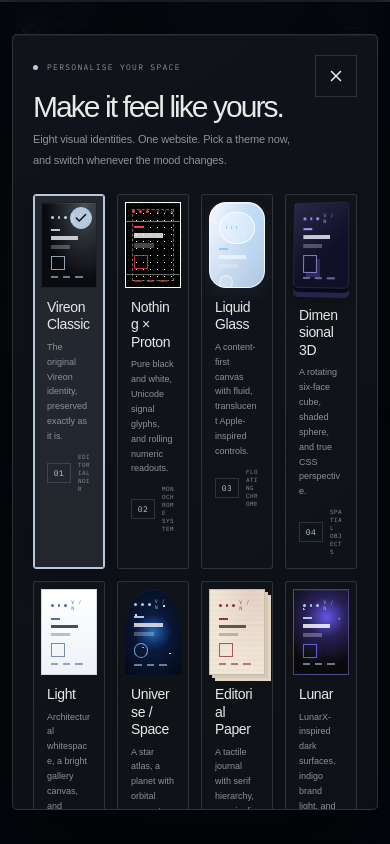
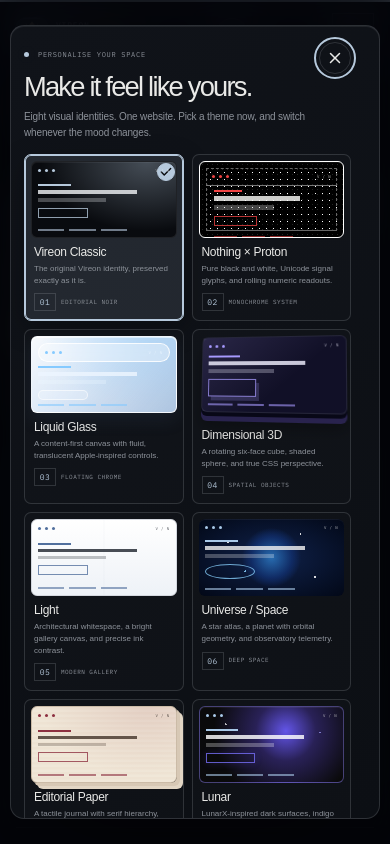
Before and after one commit to VireonNoctis/VireonNoctis.github.io, a Next.js app: page / in a window 390 px wide. Shown: the top 844 px of the page. Built offline with nearby package versions, Linux system fonts and the light colour scheme; no server answers; a web font is replaced by a local one.

Commit message:
Fix first-visit theme picker and compact theme control

```diff
--- a/app/layout.tsx
+++ b/app/layout.tsx
@@ -8,6 +8,7 @@
 import "./themes/universe.css";
 import "./themes/paper.css";
 import "./themes/lunar.css";
+import "./theme-picker.css";
 import { ThemeProvider } from "./theme-system";
 
 export const metadata: Metadata = {
--- /dev/null
+++ b/app/theme-picker.css
@@ -0,0 +1,114 @@
+/* Theme picker: durable top layer, responsive selection grid, and compact header control. */
+.theme-picker-backdrop {
+  position: fixed !important;
+  inset: 0 !important;
+  z-index: 2147483000 !important;
+  display: grid !important;
+  place-items: center;
+  width: 100%;
+  height: 100dvh;
+  padding: clamp(12px, 2.5vw, 28px);
+  overflow: hidden;
+  isolation: isolate;
+  overscroll-behavior: contain;
+  background: rgba(3, 5, 10, .78);
+  backdrop-filter: blur(20px) saturate(120%);
+  -webkit-backdrop-filter: blur(20px) saturate(120%);
+}
+.theme-picker-dialog {
+  width: min(100%, 1080px);
+  max-height: min(90dvh, 900px);
+  box-sizing: border-box;
+  overflow: auto;
+  overscroll-behavior: contain;
+  scrollbar-gutter: stable;
+  padding: clamp(18px, 2.5vw, 30px);
+  border-radius: clamp(8px, 1vw, 16px);
+  box-shadow: 0 38px 120px rgba(0, 0, 0, .5), inset 0 1px rgba(255,255,255,.07);
+}
+.theme-picker-head { gap: 18px; margin-bottom: clamp(14px, 2vw, 22px); }
+.theme-picker-heading h2 { max-width: 760px; font-size: clamp(28px, 4vw, 48px); line-height: .98; }
+.theme-picker-close { flex: 0 0 36px; width: 36px; height: 36px; border-radius: 50%; }
+.theme-picker-grid { grid-template-columns: repeat(4, minmax(0, 1fr)); gap: clamp(8px, 1.1vw, 12px); }
+.theme-card { min-height: 0; border-radius: 8px; padding: 7px; }
+.theme-card-copy { gap: 5px; padding: 9px 5px 4px; }
+.theme-card-name { font-size: 13px; }
+.theme-card-description { min-height: 42px; font-size: 9px; line-height: 1.55; }
+.theme-card-meta { flex-wrap: wrap; line-height: 1.45; }
+.theme-card-index { min-width: 22px; height: 18px; }
+.theme-preview { min-height: 76px; aspect-ratio: 1.75; border-radius: 6px; }
+.theme-picker-footer { align-items: center; gap: 12px; margin-top: 16px; padding-top: 16px; }
+.theme-picker-actions { flex-shrink: 0; gap: 7px; }
+.theme-picker-secondary, .theme-picker-apply { min-height: 38px; gap: 7px; padding-inline: 11px; border-radius: 6px; font-size: 8px; }
+.theme-picker-apply svg { width: 13px; height: 13px; }
+
+html[data-theme] .theme-switcher {
+  min-width: 0 !important;
+  width: auto !important;
+  max-width: 116px;
+  min-height: 32px !important;
+  height: 32px !important;
+  margin-left: 8px !important;
+  padding: 0 8px !important;
+  gap: 6px !important;
+  border-radius: 999px;
+  font-size: 8px !important;
+  letter-spacing: .035em;
+  line-height: 1;
+}
+html[data-theme] .theme-switcher > svg { flex: 0 0 auto; width: 13px; height: 13px; }
+html[data-theme] .theme-switcher-label,
+html[data-theme] .theme-switcher-index { display: none !important; }
+html[data-theme] .theme-switcher-current {
+  display: inline-block;
+  max-width: 64px;
+  overflow: hidden;
+  text-overflow: ellipsis;
+  white-space: nowrap;
+  font-size: 8px;
+}
+html[data-theme] .theme-switcher:focus-visible { outline: 2px solid var(--theme-accent); outline-offset: 3px; }
+
+@media (max-width: 1000px) {
+  .theme-picker-dialog { max-height: min(92dvh, 860px); }
+  .theme-picker-grid { grid-template-columns: repeat(2, minmax(0, 1fr)); }
+  .theme-preview { min-height: 72px; }
+}
+@media (max-width: 640px) {
+  .theme-picker-backdrop { padding: 10px; place-items: center; }
+  .theme-picker-dialog { width: 100%; max-height: 94dvh; padding: 16px 13px 13px; border-radius: 14px; }
+  .theme-picker-head { gap: 10px; margin-bottom: 14px; }
+  .theme-modal-eyebrow { font-size: 7px; letter-spacing: .1em; }
+  .theme-picker-heading h2 { max-width: 290px; margin-top: 10px; font-size: clamp(25px, 7vw, 34px); line-height: .98; }
+  .theme-picker-heading p { font-size: 10px; line-height: 1.55; }
+  .theme-picker-close { flex-basis: 32px; width: 32px; height: 32px; }
+  .theme-picker-grid { gap: 8px; }
+  .theme-card { padding: 6px; border-radius: 7px; }
+  .theme-preview { min-height: 62px; padding: 6px; aspect-ratio: 1.9; }
+  .theme-preview-top span { font-size: 4px; }
+  .theme-preview-content { gap: 4px; }
+  .theme-preview-content em { height: 10px; }
+  .theme-card-copy { gap: 4px; padding: 7px 3px 3px; }
+  .theme-card-name { font-size: 12px; line-height: 1.2; }
+  .theme-card-description { min-height: 0; font-size: 8px; line-height: 1.45; }
+  .theme-card-meta { font-size: 6px; gap: 5px; }
+  .theme-card-check { top: 8px; right: 8px; width: 18px; height: 18px; }
+  .theme-picker-footer { align-items: stretch; flex-direction: column; gap: 12px; margin-top: 13px; padding-top: 12px; }
+  .theme-picker-footer p { font-size: 10px; }
+  .theme-picker-actions { width: 100%; }
+  .theme-picker-secondary, .theme-picker-apply { flex: 1; min-height: 38px; padding-inline: 8px; font-size: 8px; }
+  html[data-theme] .theme-switcher {
+    width: 32px !important;
+    min-width: 32px !important;
+    max-width: 32px;
+    padding: 0 !important;
+    margin-left: 6px !important;
+    justify-content: center;
+    gap: 0 !important;
+    border-radius: 50%;
+  }
+  html[data-theme] .theme-switcher-current { display: none; }
+}
+@media (prefers-reduced-motion: reduce) {
+  .theme-picker-dialog { animation: none; }
+}
--- a/app/theme-system.tsx
+++ b/app/theme-system.tsx
@@ -6,10 +6,12 @@
   useContext,
   useEffect,
   useMemo,
+  useRef,
   useState,
   type ReactNode,
 } from "react";
 import { AnimatePresence, motion, useReducedMotion } from "framer-motion";
+import { createPortal } from "react-dom";
 import { ArrowRight, Check, Palette, X } from "lucide-react";
 
 export const THEMES = [
@@ -24,7 +26,8 @@
 ] as const;
 
 export type ThemeId = (typeof THEMES)[number]["id"];
-const STORAGE_KEY = "vireon-noctis-theme";
+const STORAGE_KEY = "vireon-noctis-theme-v2";
+const LEGACY_STORAGE_KEY = "vireon-noctis-theme";
 
 type ThemeContextValue = {
   theme: ThemeId;
@@ -51,15 +54,25 @@
   useEffect(() => {
     try {
       const saved = window.localStorage.getItem(STORAGE_KEY);
+
       if (isThemeId(saved)) {
         setTheme(saved);
         setHasPreference(true);
       } else {
+        // Preserve existing visitors' selection and show the refreshed theme picker once.
+        const legacySaved = window.localStorage.getItem(LEGACY_STORAGE_KEY);
+        if (isThemeId(legacySaved)) {
+          setTheme(legacySaved);
+          setHasPreference(true);
+        }
+
         setPickerOpen(true);
       }
     } catch {
+      // If storage is blocked, the picker still works for the current session.
       setPickerOpen(true);
     }
+
     setReady(true);
   }, []);
 
@@ -76,9 +89,11 @@
   const applyTheme = useCallback(() => {
     try {
       window.localStorage.setItem(STORAGE_KEY, theme);
+      window.localStorage.removeItem(LEGACY_STORAGE_KEY);
     } catch {
       // Keep the selected theme for the current session if storage is unavailable.
     }
+
     setHasPreference(true);
     setPickerOpen(false);
   }, [theme]);
@@ -94,14 +109,16 @@
   return (
     <ThemeContext.Provider value={value}>
       {children}
+      {ready ? (
         <ThemePickerDialog
-        open={ready && isPickerOpen}
+          open={isPickerOpen}
           theme={theme}
           hasPreference={hasPreference}
           onPreview={previewTheme}
           onApply={applyTheme}
           onClose={closePicker}
         />
+      ) : null}
     </ThemeContext.Provider>
   );
 }
@@ -114,8 +131,7 @@
 
 export function ThemeSwitcher() {
   const { theme, openPicker } = useThemeContext();
-  const selectedIndex = THEMES.findIndex((item) => item.id === theme);
-  const selectedTheme = THEMES[selectedIndex] ?? THEMES[0];
+  const selectedTheme = THEMES.find((item) => item.id === theme) ?? THEMES[0];
 
   return (
     <button
@@ -124,12 +140,10 @@
       onClick={openPicker}
       aria-label={`Change website theme. Current theme: ${selectedTheme.name}`}
       aria-haspopup="dialog"
+      aria-controls="theme-picker-title"
+      title={`Current theme: ${selectedTheme.name}. Click to change.`}
     >
-      <Palette size={15} strokeWidth={1.8} aria-hidden="true" />
-      <span className="theme-switcher-label">Theme</span>
-      <span className="theme-switcher-index" aria-hidden="true" key={theme}>
-        {(theme === "nothing" || theme === "lunar") ? <RollingNumber value={selectedIndex + 1} replayKey={theme} /> : String(selectedIndex + 1).padStart(2, "0")}
-      </span>
+      <Palette size={14} strokeWidth={1.9} aria-hidden="true" />
       <span className="theme-switcher-current" key={theme}>{selectedTheme.shortName}</span>
     </button>
   );
@@ -325,23 +339,61 @@
   onClose: () => void;
 }) {
   const reduceMotion = useReducedMotion();
+  const dialogRef = useRef<HTMLElement | null>(null);
   const selectedTheme = THEMES.find((item) => item.id === theme) ?? THEMES[0];
 
   useEffect(() => {
     if (!open) return;
+
     const previousOverflow = document.body.style.overflow;
+    const previousFocus = document.activeElement instanceof HTMLElement
+      ? document.activeElement
+      : null;
     document.body.style.overflow = "hidden";
+
+    const getFocusable = () => Array.from(
+      dialogRef.current?.querySelectorAll<HTMLElement>(
+        'button:not([disabled]), a[href], input:not([disabled]), [tabindex]:not([tabindex="-1"])',
+      ) ?? [],
+    ).filter((element) => element.offsetParent !== null);
+
+    const focusFrame = window.requestAnimationFrame(() => getFocusable()[0]?.focus());
+
     const handleKeyDown = (event: KeyboardEvent) => {
-      if (event.key === "Escape") onClose();
+      if (event.key === "Escape") {
+        onClose();
+        return;
+      }
+
+      if (event.key !== "Tab") return;
+      const focusable = getFocusable();
+      if (focusable.length === 0) {
+        event.preventDefault();
+        dialogRef.current?.focus();
+        return;
+      }
+
+      const first = focusable[0];
+      const last = focusable[focusable.length - 1];
+      if (event.shiftKey && document.activeElement === first) {
+        event.preventDefault();
+        last.focus();
+      } else if (!event.shiftKey && document.activeElement === last) {
+        event.preventDefault();
+        first.focus();
+      }
     };
+
     window.addEventListener("keydown", handleKeyDown);
     return () => {
+      window.cancelAnimationFrame(focusFrame);
       document.body.style.overflow = previousOverflow;
       window.removeEventListener("keydown", handleKeyDown);
+      previousFocus?.focus();
     };
   }, [open, onClose]);
 
-  return (
+  return createPortal(
     <AnimatePresence>
       {open && (
         <motion.div
@@ -361,6 +413,8 @@
             aria-modal="true"
             aria-labelledby="theme-picker-title"
             aria-describedby="theme-picker-description"
+            ref={dialogRef}
+            tabIndex={-1}
             initial={reduceMotion ? false : { opacity: 0, y: 18, scale: 0.985, filter: "blur(8px)" }}
             animate={{ opacity: 1, y: 0, scale: 1, filter: "blur(0px)" }}
             exit={reduceMotion ? { opacity: 0 } : { opacity: 0, y: 10, scale: 0.99, filter: "blur(5px)" }}
@@ -418,6 +472,7 @@
           </motion.section>
         </motion.div>
       )}
-    </AnimatePresence>
+    </AnimatePresence>,
+    document.body,
   );
 }
--- a/app/themes.css
+++ b/app/themes.css
@@ -178,11 +178,8 @@
 .theme-preview-3d .theme-preview-content em { height: 17px; box-shadow: 3px 3px 0 rgba(167,154,255,.22); }
 .theme-preview-light { --preview-bg: #f3f4f5; --preview-text: #222831; --preview-accent: #516f9d; border-color: rgba(15,25,38,.16); }
 .theme-preview-light::before { opacity: .18; }
-.theme-preview-aurora { --preview-bg: #0c0920; --preview-text: #f3edff; --preview-accent: #c5a8ff; background-image: radial-gradient(ellipse at 75% 0%, #48317e, transparent 63%); }
 .theme-preview-paper { --preview-bg: #f0e6d4; --preview-text: #2d241f; --preview-accent: #8d3040; border-color: rgba(65,42,29,.19); }
 .theme-preview-paper::before { opacity: .12; }
-.theme-preview-emerald { --preview-bg: #05130e; --preview-text: #e0ffe9; --preview-accent: #66f0aa; }
-.theme-preview-emerald::after { content: ""; position: absolute; inset: 0; opacity: .16; background: repeating-linear-gradient(0deg, transparent 0 5px, rgba(98,243,168,.3) 6px); }
 .theme-card-copy { display: flex; min-width: 0; flex: 1; flex-direction: column; gap: 6px; padding: 11px 6px 5px; }
 .theme-card-name { overflow-wrap: anywhere; font: 500 14px/1.25 'Clash Display', sans-serif; letter-spacing: -.025em; }
 .theme-card-description { min-height: 39px; color: var(--muted); font-size: 9px; line-height: 1.65; }
```
Lines whose indentation alone changed are shown as unchanged.
